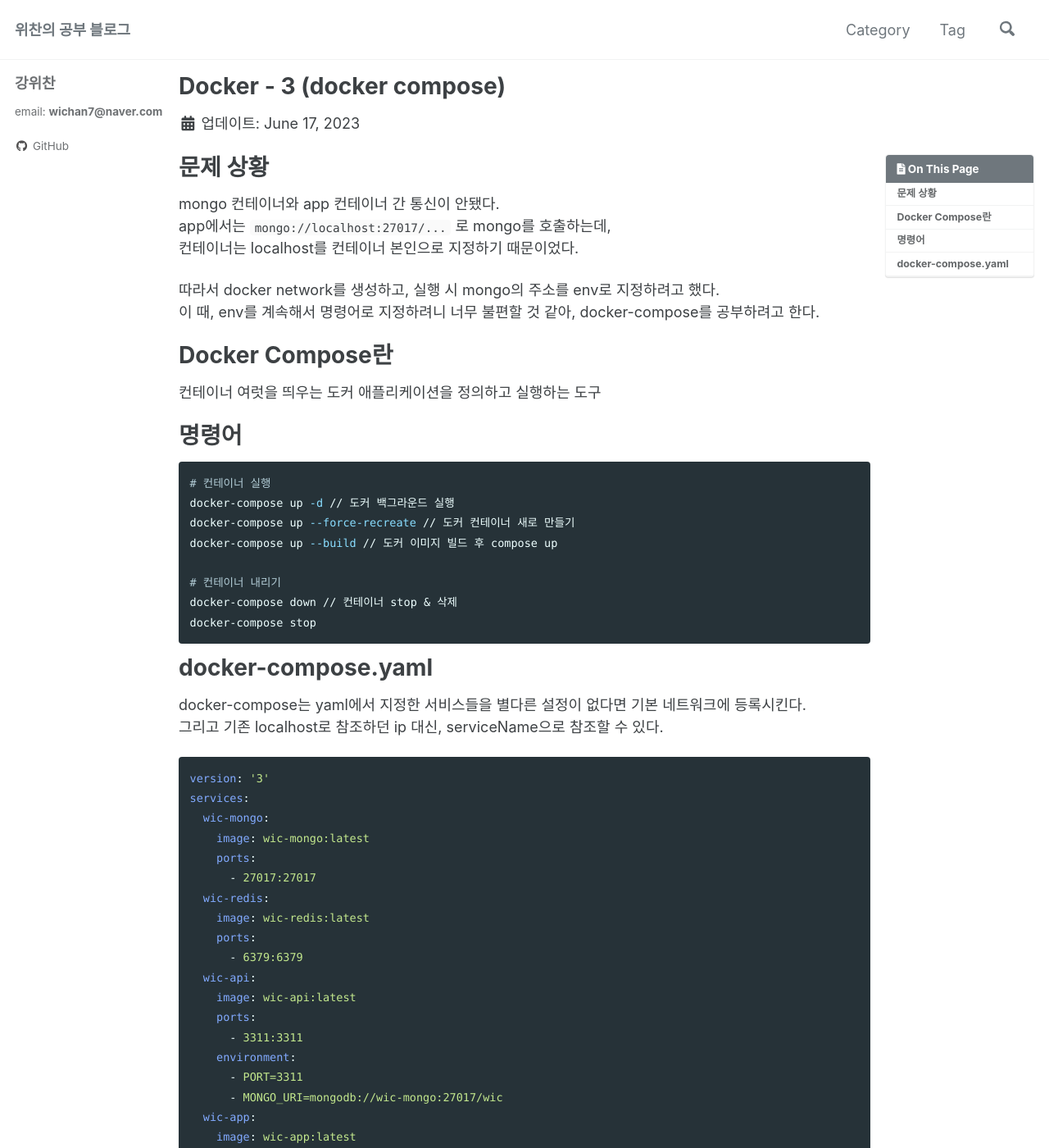
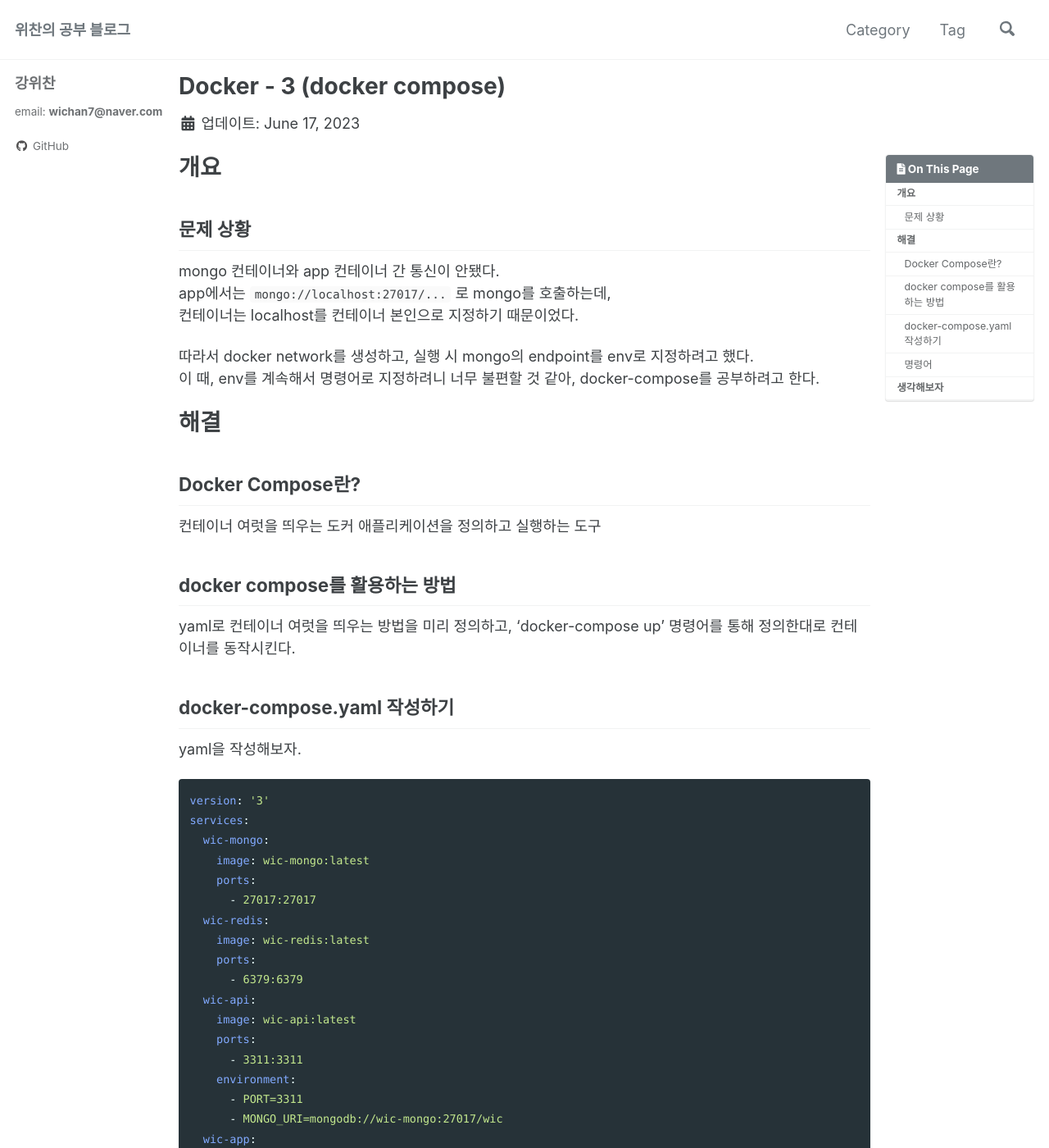
Before and after one commit to wichan7/wichan7.github.io, a Jekyll site: the page built from _posts/2023-06-17-docker-03.md, in a window 1280 px wide and 1400 px high. Shown: the whole window at 82% size. Built offline with Jekyll 4.4.1, drawn with Linux system fonts in a browser that asks for light colours; cached includes are drawn as plain includes; comment, search, counter and statistics services are not loaded; some of the changed text lies outside the part shown.

Commit message:
modified:   _posts/2023-06-17-docker-03.md

````diff
--- a/_posts/2023-06-17-docker-03.md
+++ b/_posts/2023-06-17-docker-03.md
@@ -7,35 +7,24 @@ tags:
   - docker
   - docker-compose
 ---
-# 문제 상황
+# 개요
+## 문제 상황
 mongo 컨테이너와 app 컨테이너 간 통신이 안됐다.
 app에서는 `mongo://localhost:27017/...` 로 mongo를 호출하는데,
 컨테이너는 localhost를 컨테이너 본인으로 지정하기 때문이었다.
 
-따라서 docker network를 생성하고, 실행 시 mongo의 주소를 env로 지정하려고 했다.
+따라서 docker network를 생성하고, 실행 시 mongo의 endpoint를 env로 지정하려고 했다.
 이 때, env를 계속해서 명령어로 지정하려니 너무 불편할 것 같아, docker-compose를 공부하려고 한다.
 
-
-# Docker Compose란
+# 해결
+## Docker Compose란?
 컨테이너 여럿을 띄우는 도커 애플리케이션을 정의하고 실행하는 도구
 
+## docker compose를 활용하는 방법
+yaml로 컨테이너 여럿을 띄우는 방법을 미리 정의하고, 'docker-compose up' 명령어를 통해 정의한대로 컨테이너를 동작시킨다.
 
-# 명령어
-``` sh
-# 컨테이너 실행
-docker-compose up -d // 도커 백그라운드 실행
-docker-compose up --force-recreate // 도커 컨테이너 새로 만들기
-docker-compose up --build // 도커 이미지 빌드 후 compose up
-
-# 컨테이너 내리기
-docker-compose down // 컨테이너 stop & 삭제
-docker-compose stop
-```
-
-
-# docker-compose.yaml
-docker-compose는 yaml에서 지정한 서비스들을 별다른 설정이 없다면 기본 네트워크에 등록시킨다.
-그리고 기존 localhost로 참조하던 ip 대신, serviceName으로 참조할 수 있다.
+## docker-compose.yaml 작성하기
+yaml을 작성해보자.
 ``` yaml
 version: '3'
 services:
@@ -62,5 +51,21 @@ services:
       - PORT=8080
       - MONGO_URI=mongodb://wic-mongo:27017/wic
 ```
+docker-compose는 yaml에서 지정한 서비스들을 별다른 설정이 없다면 기본 네트워크에 등록시킨다.
+그러므로 기존 localhost로 참조하던 ip 대신, serviceName으로 참조할 수 있다.
+yaml을 보면 environment로 `wic-mongo:27017`을 참조하고 있는데 그것이다.
 
+## 명령어
+``` sh
+# 컨테이너 실행
+docker-compose up -d // 도커 백그라운드 실행
+docker-compose up --force-recreate // 도커 컨테이너 새로 만들기
+docker-compose up --build // 도커 이미지 빌드 후 compose up
+
+# 컨테이너 내리기
+docker-compose down // 컨테이너 stop & 삭제
+docker-compose stop
+```
+
+# 생각해보자
 개발 환경에서 minikube를 사용할지, docker-compose를 사용할지 고민이 된다.
````
